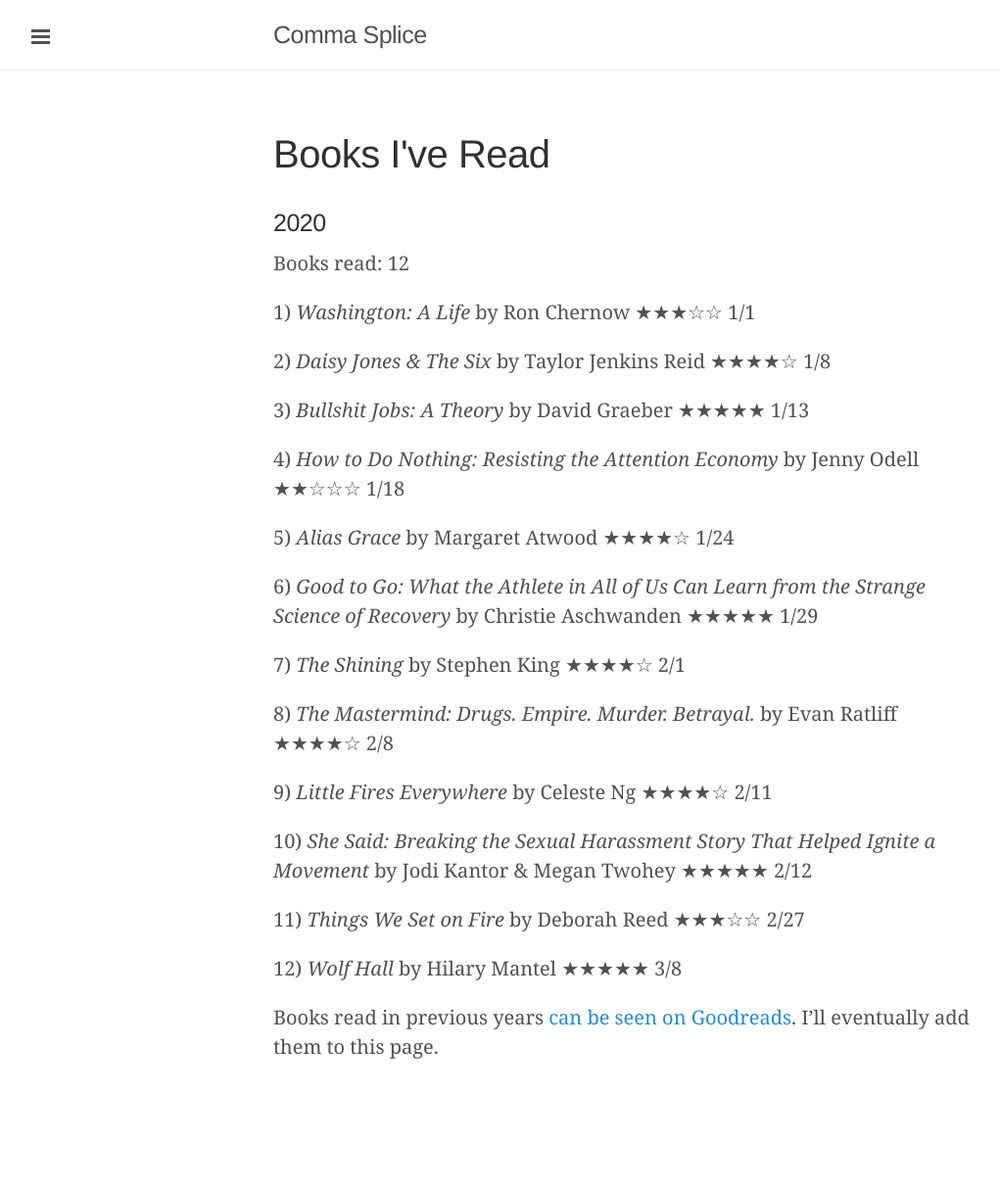
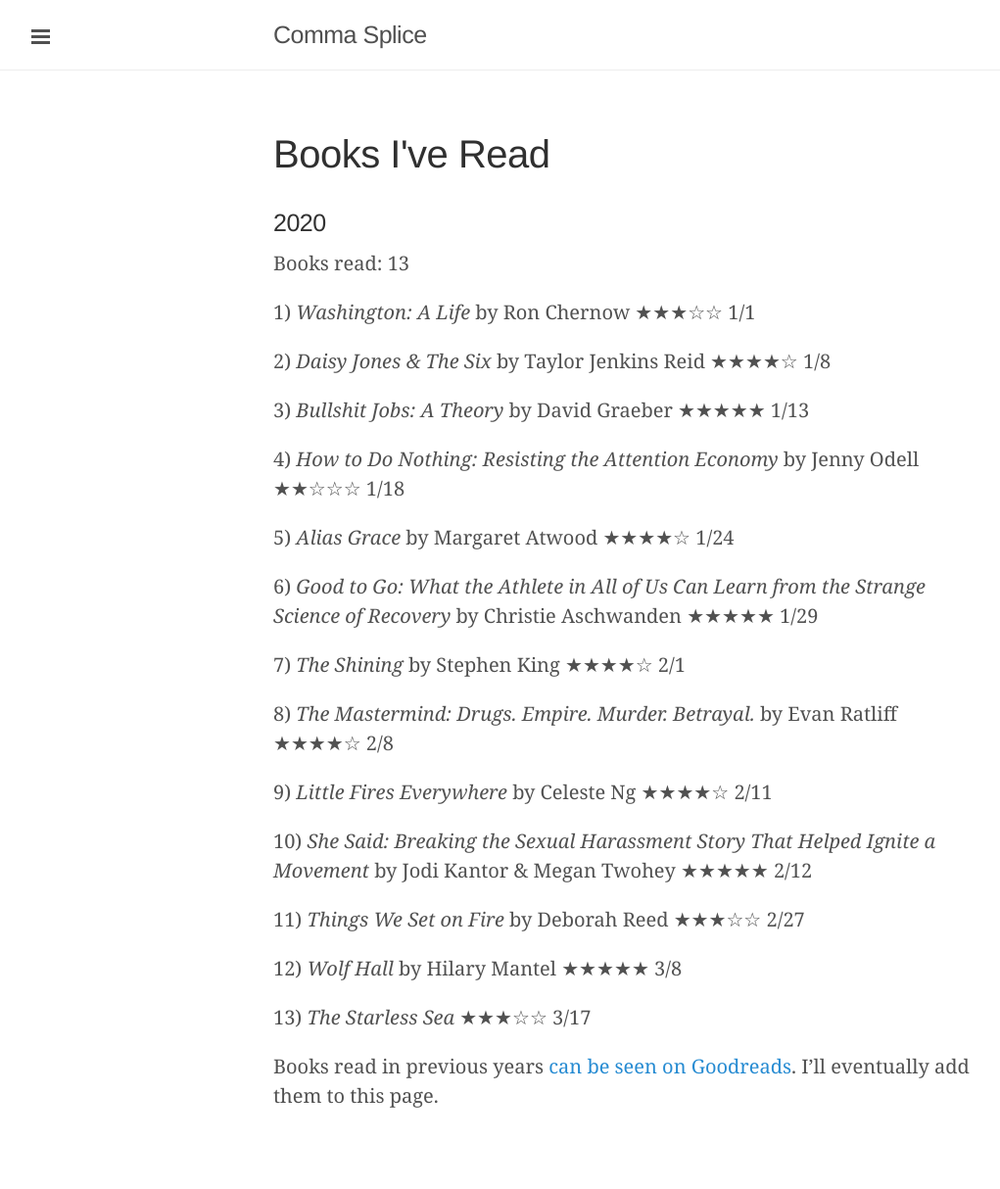
Before and after one commit to davidixon/davidixon.github.io, a Jekyll site: the page built from books.md, in a window 1280 px wide. Shown: the whole page at 98% size, without its empty margins (1-1022 px from the left). Built offline with Jekyll 4.4.1, drawn with Linux system fonts in a browser that asks for light colours; before the commit the page ends 1164 px from its top, so only the background shows below that.

Commit message:
updated book log

```diff
--- a/books.md
+++ b/books.md
@@ -6,7 +6,7 @@
 
 ### 2020
 
-Books read: 12
+Books read: 13
 
 1) *Washington: A Life* by Ron Chernow ★★★☆☆ 1/1
 
@@ -32,4 +32,6 @@
 
 12) *Wolf Hall* by Hilary Mantel ★★★★★ 3/8
 
+13) *The Starless Sea* ★★★☆☆ 3/17
+
 Books read in previous years [can be seen on Goodreads](https://www.goodreads.com/review/list/2753148?shelf=read). I'll eventually add them to this page.
```
